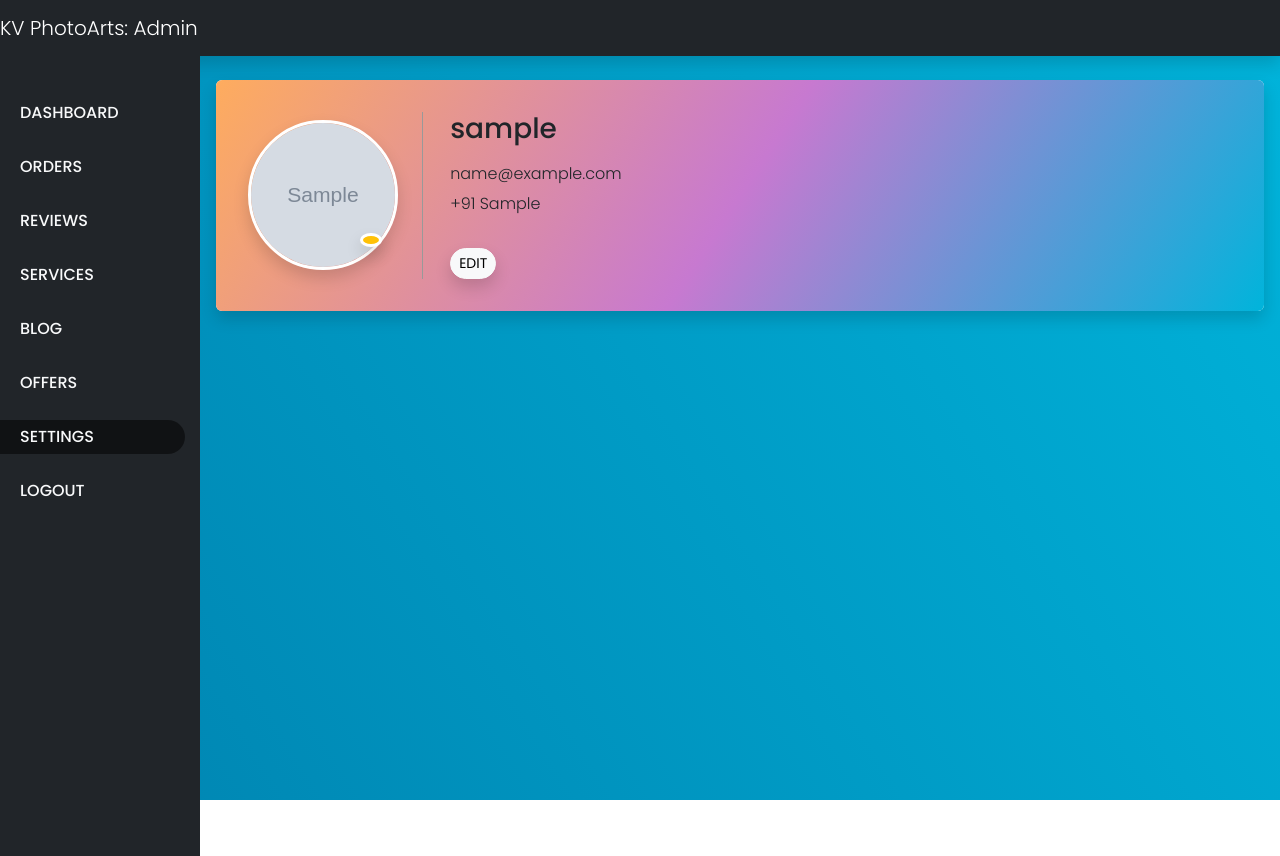
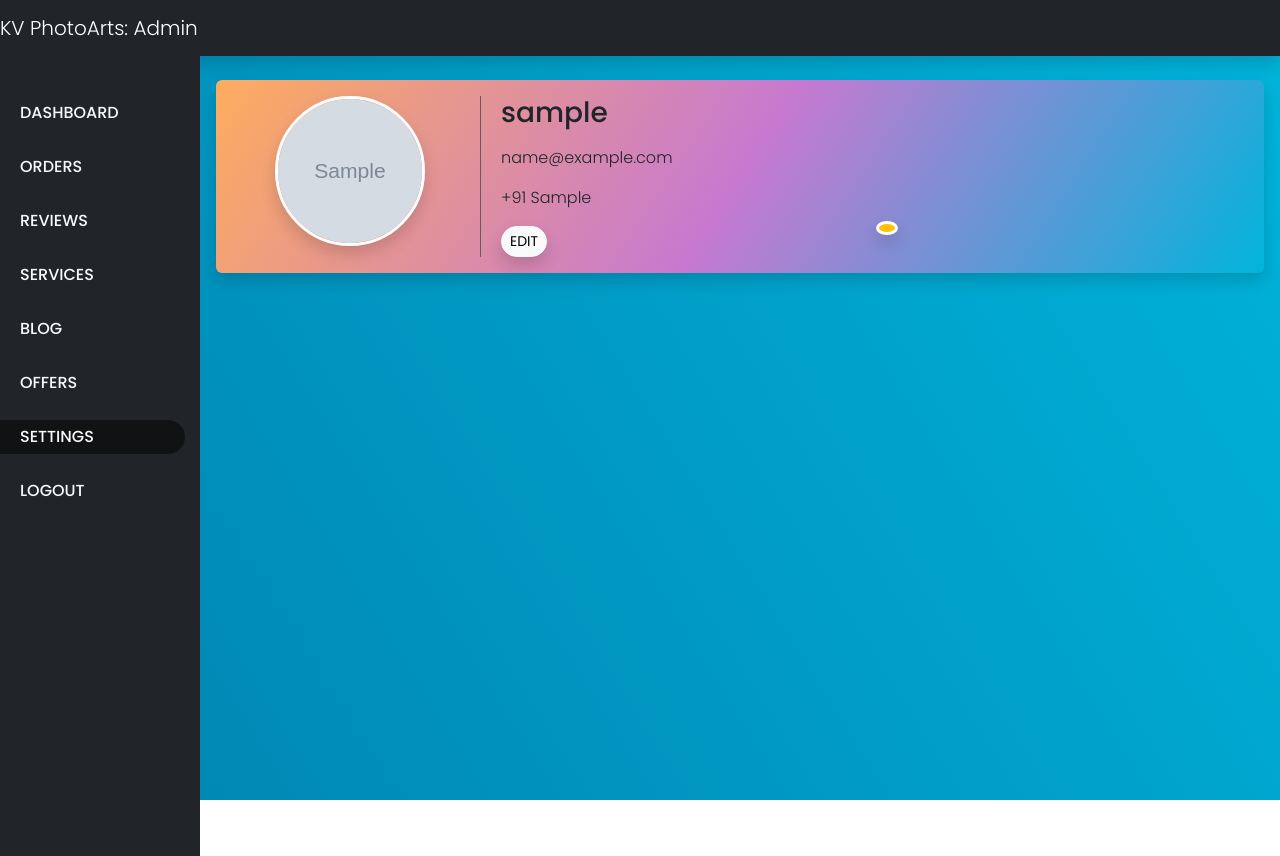
Before and after one commit to kreativision/ProjectKV, a Flask app: page /a/settings in a window 1280 px wide. Run offline with Flask 2, Linux system fonts and the light colour scheme; a user stored in the database is signed in; tables that the repository leaves empty hold one stand-in row (values such as "Sample post"); grey boxes marked "Sample" are stand-in pictures; style sheets or scripts are compiled from the project's sources; some libraries are stand-ins or nearby versions.

Commit message:
Admin [Settnigs]: Layout optimizations

```diff
--- a/app/BP_admin/assets/styles/admin.scss
+++ b/app/BP_admin/assets/styles/admin.scss
@@ -26,20 +26,12 @@ body {
             box-shadow: 10px 0px 20px -5px rgba($color: #000000, $alpha: 0.5);
         }
     }
-    .acc-info {
-        flex-direction: column;
-        justify-content: center;
-        padding: 1rem 2.6rem;
-        .dp-container {
-            margin: 0 auto;
-        }
     .info-container {
-            align-items: center;
+        margin: 25px auto 0px auto;
+        width: 80%;
         text-align: center;
         border-top: 1px solid rgb(95, 95, 95);
-            margin-top: 25px;
         padding-top: 20px;
-        }
     }
     .empty-container img {
         width: 100%;
@@ -59,16 +51,9 @@ body {
     #sidebar {
         margin-left: 0px;
     }
-    .acc-info {
-        padding: 2rem 1.4rem;
-        justify-content: start;
-        .dp-container {
-            margin: auto 1rem auto 0.6rem;
-        }
     .info-container {
-            padding: 0rem 1.7rem;
-            border-left: 1px solid #999;
-        }
+        padding-left: 20px;
+        border-left: 1px solid rgb(95, 95, 95);
     }
     .empty-container img {
         width: 100vh;
@@ -207,7 +192,6 @@ fieldset {
         pointer-events: none;
     }
 }
-
 .dropdown-menu {
     border: 1px solid rgb(119, 119, 119);
     .dropdown-item {
@@ -219,24 +203,20 @@ fieldset {
     }
 }
 
-.admin-settings {
 .acc-info {
-        background-image: linear-gradient(123deg, #FEAC5E, #C779D0, #00B4DB);
-    }
+    background-image: linear-gradient(123deg, #feac5e, #c779d0, #00b4db);
+
     .dp-container {
         .img {
             width: 150px;
             height: 150px;
         }
         .edit-img-btn {
-            top: 75%;
-            left: 75%;
+            top: 73%;
+            left: 63%;
             border: 3px solid white;
             border-radius: 50%;
         }
-    }
-    .info-container #userContact {
-        margin-top: -10px;
     }
 }
 .preview-container .img {
@@ -262,7 +242,6 @@ fieldset {
         }
     }
 }
-
 .review-actions .btn {
     width: 2rem;
     height: 2rem;
--- a/app/BP_admin/templates/order-details.html
+++ b/app/BP_admin/templates/order-details.html
@@ -76,7 +76,7 @@
 </div>
 
 
-<div class="modal fade bg-black-glass" id="referenceImages" tabindex="-1" role="dialog"
+<div class="modal fade bg-clear-glass" id="referenceImages" tabindex="-1" role="dialog"
     aria-labelledby="referenceImagesLabel" aria-hidden="true">
     <div class="modal-dialog" role="document">
         <div class="modal-content border-0">
@@ -110,7 +110,7 @@
     </div>
 </div>
 
-<div class="modal fade bg-black-glass" id="clientInfoModal" tabindex="-1" role="dialog"
+<div class="modal fade bg-clear-glass" id="clientInfoModal" tabindex="-1" role="dialog"
     aria-labelledby="clientInfoModalLabel" aria-hidden="true">
     <div class="modal-dialog" role="document">
         <div class="modal-content border-0">
--- a/app/BP_admin/templates/settings.html
+++ b/app/BP_admin/templates/settings.html
@@ -2,11 +2,11 @@
 {% set active='settings' %}
 
 {% block admin_content %}
-<div class="container-fluid px-1 mt-4 admin-settings">
+<div class="container-fluid px-1 mt-4">
   <div class="container">
-    <div class="card shadow border-0">
-      <div class="card-body d-flex rounded acc-info">
-        <div class="dp-container position-relative">
+    <div class="card card-body shadow border-0 acc-info">
+      <div class="row">
+        <div class="col-md-3 col-lg-3 d-flex justify-content-center dp-container">
           <div class="img shadow d-flex justify-content-center align-items-center">
             <img src="{{url_for('static', filename='images/user-dp/'+current_user.dp_file)}}" alt="" class="acc-img">
           </div>
@@ -14,7 +14,7 @@
             <i class="fas fa-pencil-alt"></i>
           </label>
         </div>
-        <div class="info-container d-flex mx-2 flex-column position-relative">
+        <div class="col-md-4 col-lg-4 info-container">
           <div class="h3 text-dark mb-3">{{current_user.username}}</div>
           <p class="font-italic text-dark my-0">
             <span id="adminMail" class="font-weight-bold">{{current_user.email}}</span>
@@ -32,7 +32,7 @@
           </p>
           <p class="font-italic text-dark font-weight-bold" id="userContact">+91 {{current_user.contact}}</p>
           <div class="dropdown">
-            <button class="btn btn-sm btn-light font-weight-bold shadow mt-3" type="button" data-toggle="dropdown">
+            <button class="btn btn-sm btn-light font-weight-bold shadow" type="button" data-toggle="dropdown">
               <i class="fas fa-pencil-alt mr-2"></i> EDIT
             </button>
             <div class="dropdown-menu bg-dark shadow">
@@ -49,7 +49,8 @@
 </div>
 
 <!-- Preview image before upload popup -->
-<div class="modal fade" id="dpModal" tabindex="-1" role="dialog" aria-labelledby="dpModalLabel" aria-hidden="true">
+<div class="modal fade bg-clear-glass" id="dpModal" tabindex="-1" role="dialog" aria-labelledby="dpModalLabel"
+  aria-hidden="true">
   <div class="modal-dialog modal-lg" role="document">
     <div class="modal-content bg-dark border-0">
       <div class="modal-header d-flex flex-column align-items-center border-warning">
@@ -67,7 +68,8 @@
                 <img src="#" alt="" id="preview" class="preview">
               </div>
             </div>
-            <small class="text-light mt-3">We suggest using a centered/square image so your face is visible properly everywhere.</small>
+            <small class="text-light mt-3">We suggest using a centered/square image so your face is visible properly
+              everywhere.</small>
           </div>
           <div class="modal-footer border-0">
             <input type="hidden" name="form" value="dp">
@@ -82,7 +84,8 @@
 </div>
 
 <!-- Update Account details popup -->
-<div class="modal fade" id="infoModal" tabindex="-1" role="dialog" aria-labelledby="infoModalLabel" aria-hidden="true">
+<div class="modal fade bg-clear-glass" id="infoModal" tabindex="-1" role="dialog" aria-labelledby="infoModalLabel"
+  aria-hidden="true">
   <div class="modal-dialog" role="document">
     <div class="modal-content bg-dark border-0">
       <div class="modal-header d-flex flex-column align-items-center border-warning">
@@ -155,7 +158,8 @@
 </div>
 
 <!-- Change Password popup -->
-<div class="modal fade" id="pwdModal" tabindex="-1" role="dialog" aria-labelledby="pwdModalLabel" aria-hidden="true">
+<div class="modal fade bg-clear-glass" id="pwdModal" tabindex="-1" role="dialog" aria-labelledby="pwdModalLabel"
+  aria-hidden="true">
   <div class="modal-dialog" role="document">
     <div class="modal-content bg-dark border-0">
       <div class="modal-header d-flex flex-column align-items-center border-warning">
--- a/app/BP_auth/assets/js/form.js
+++ b/app/BP_auth/assets/js/form.js
@@ -1,5 +1,4 @@
 // Auth Page Scripts - manipulation of the form-fields on the page.
-const API_URL = `http://${window.location.hostname}:6174/api`;
 const email_pattern = /^(([^<>()[\]\\.,;:\s@"]+(\.[^<>()[\]\\.,;:\s@"]+)*)|(".+"))@((\[[0-9]{1,3}\.[0-9]{1,3}\.[0-9]{1,3}\.[0-9]{1,3}\])|(([a-zA-Z\-0-9]+\.)+[a-zA-Z]{2,}))$/
 
 var formFields = document.querySelectorAll('.form-group .form-control, .input-group .form-control');
```
Also changed, not shown: app/BP_admin/assets/styles/admin.css. Lines whose indentation alone changed are shown as unchanged.
